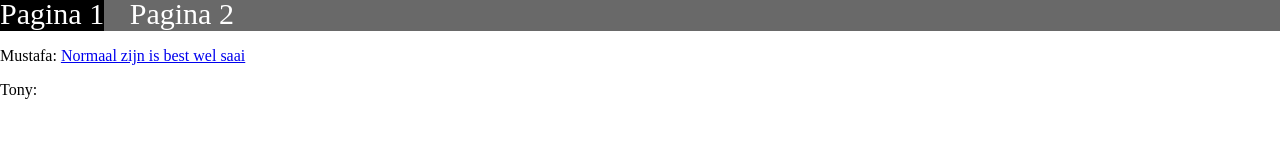
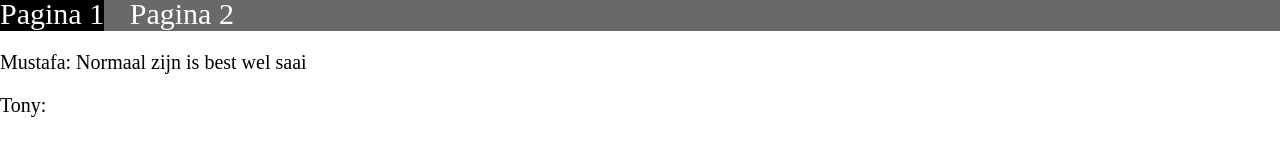
Before and after one commit to Cyberboy010/Cyberboy010.github.io, a plain HTML site: page index.html in a window 1280 px wide. Drawn offline with Linux system fonts and the light colour scheme.

Commit message:
Add files via upload

```diff
--- a/Bewerk.css
+++ b/Bewerk.css
@@ -30,3 +30,14 @@ body {
     padding: 0;
     margin: 0;
 }
+
+.Quote a{
+    text-decoration: none;
+    color: black;
+}
+.Quote a:hover{
+    color: red;
+}
+.Quote p{
+    font-size: 20px;
+}
```
